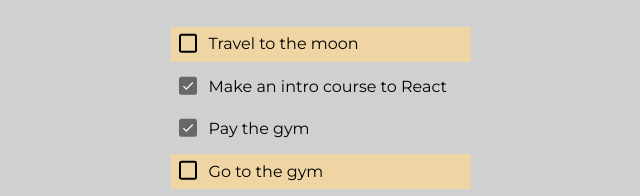
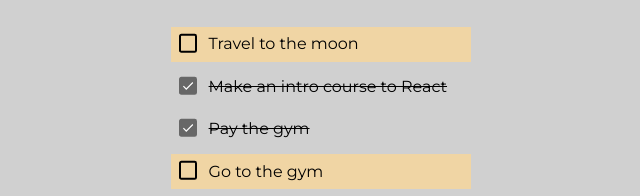
Before and after one commit to jmcamposdev/react-wishlist, a React (Vite) app: page / in a window 1280 px wide. Shown: the part 276-472 px from the top of the page, without its empty margins (319-959 px from the left). Built offline with nearby package versions, Linux system fonts and the light colour scheme.

Commit message:
Added text-decoration when the list item is checked

```diff
--- a/src/App.css
+++ b/src/App.css
@@ -76,6 +76,10 @@ input[type="checkbox"]:checked {
   transition: all .3s ease;
 }
 
+.wish-list__item--done {
+  text-decoration: line-through;
+}
+
 .wish-list__item--warning {
   background-color: #f0d5a4
 }
```
